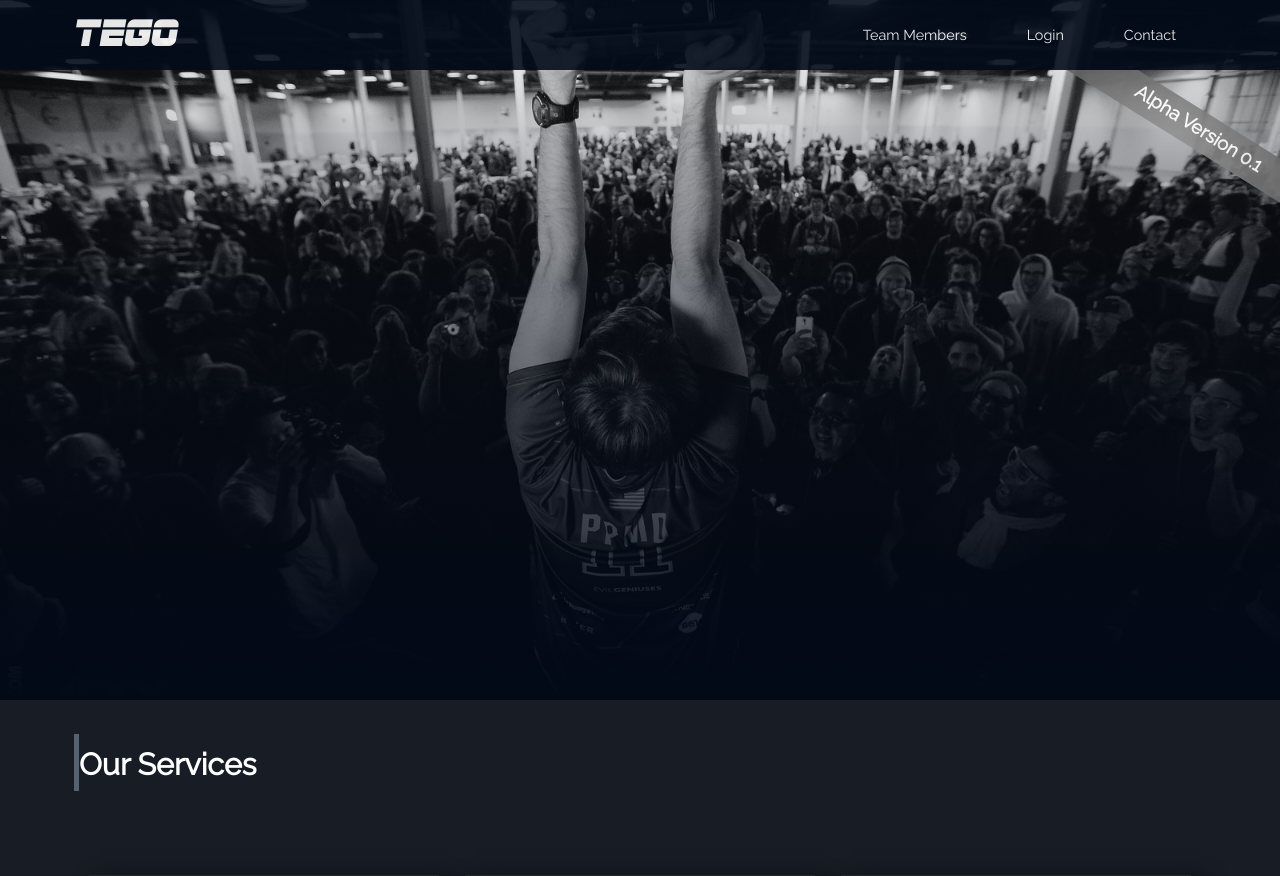
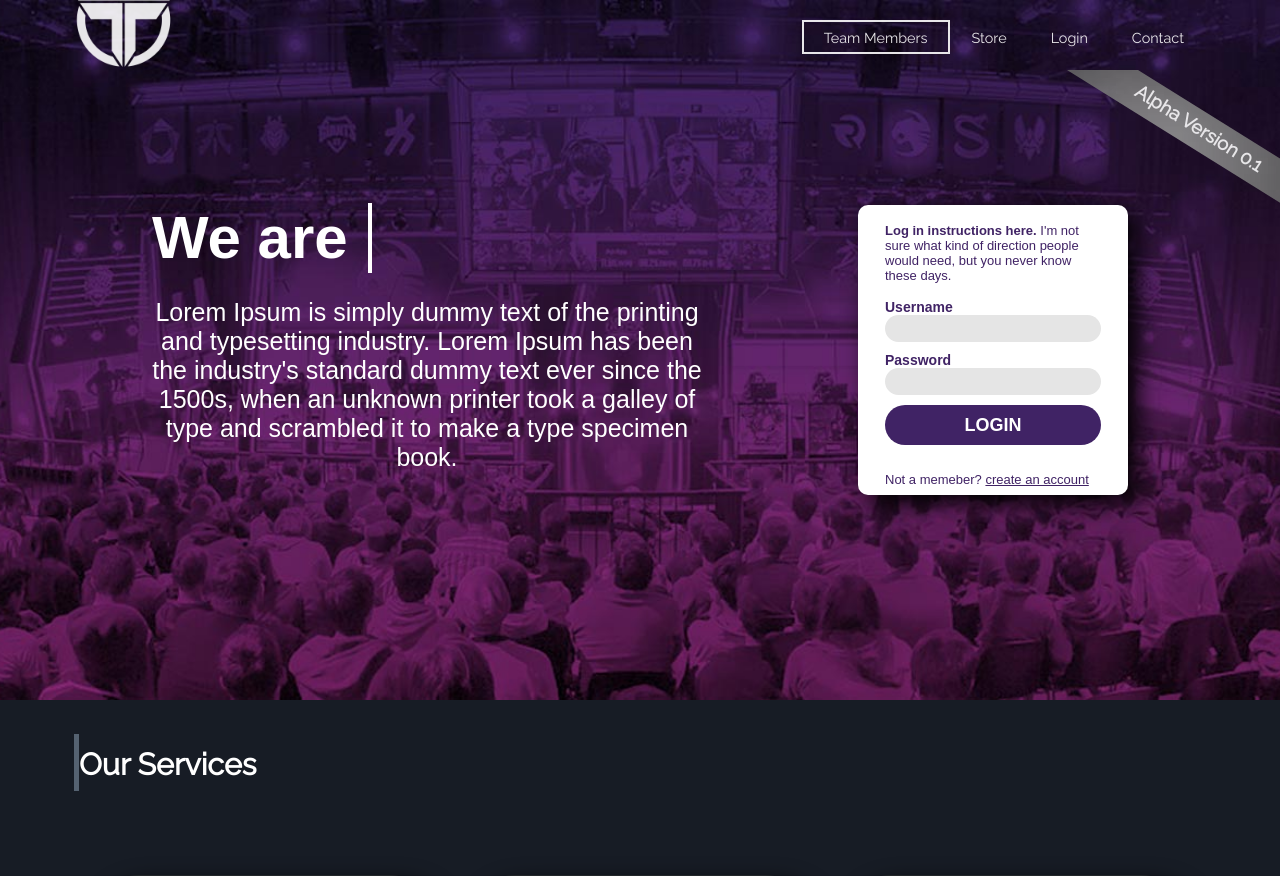
Before and after one commit to briananstett/TegoEsports, a PHP site: page / in a window 1280 px wide. Shown: the top 876 px of the page. Run offline with PHP 8.4, Linux system fonts and the light colour scheme.

Commit message:
Joe Design Part1

```diff
--- a/RawHTML/index.html
+++ b/RawHTML/index.html
@@ -5,8 +5,9 @@
         <link href="https://fonts.googleapis.com/css?family=Raleway|Russo+One|Work+Sans" rel="stylesheet">
         <link href="https://fonts.googleapis.com/css?family=Lato" rel="stylesheet">
         <link href="https://cdn.rawgit.com/michalsnik/aos/2.1.1/dist/aos.css" rel="stylesheet">
-        <script src="static\jquery-3.2.1.js"></script>
-        <script src="static\scripts.js"></script>
+        <link href="https://fonts.googleapis.com/css?family=Titillium+Web" rel="stylesheet">
+        <script src="static/jquery-3.2.1.js"></script>
+        <script src="static/scripts.js"></script>
         <script src="https://cdn.rawgit.com/michalsnik/aos/2.1.1/dist/aos.js"></script>
         <script>
             $(function() {
@@ -20,6 +21,7 @@ $(window).on('load', function() {
     </head>
     <body class="grey">
         <div>
+            <nav id="background" class="smallSlice"></nav>
             <nav id="navBar" class="smallSlice">
                     <h3 id="alphaBanner">Alpha Version 0.1</h3>
                     <img id="clipped" src="static\images\greybannerimage.jpg">
@@ -35,14 +37,43 @@ $(window).on('load', function() {
                 <div class="flexRow">
                     <button class="hamburger noselect">&#9776;</button>
                     <button class="cross noselect">&#735;</button>
-                    <a data-aos="fade-right" id="navLogo" class="noselect" href="#">TeGo</a>
-                    <a data-aos="fade-left" class="navBarItems" href="#">Team Members</a>
-                    <a data-aos="fade-left" class="navBarItems" href="#">Login</a>
-                    <a data-aos="fade-left" class="navBarItems" href="#">Contact</a>
+                    <a data-aos="fade-right" id="navLogo" class="noselect" href="#"><img src="static/images/TEGO_Logo.png" id="tegoImg"></a>
+                    <div data-aos="fade-left" id=navBarItemsContainer>
+                        <a class="navBarItems" href="#">Contact</a>
+                        <a class="navBarItems" href="#">Login</a>
+                        <a class="navBarItems" href="#">Store</a>
+                        <a id='teamMembers' href="#">Team Members</a>
+                    </div>
                 </div>
             </nav>
             <div class="xLargeSlice mainImageSlice">
-                    <!-- Image defined in CSS-->
+                <div style="justify-content: space-around;" class="flexRow">
+                    <div data-aos="fade-right" id=headerParagraph>
+                        <div id="weAreDiv">
+                            <h1>We are</h1>
+                            <h1>
+                                <a href="" class="typewrite" data-period="2000" data-type='[ "TeGo", "Gamers", "Developers", "Musicians", "Designers", "Artists", "Engineers" ]'>
+                                <span class="wrap"></span>
+                                </a>
+                            </h1>
+                        </div>
+                        <p>Lorem Ipsum is simply dummy text of the printing and typesetting industry. Lorem Ipsum has been the industry's standard dummy text ever since the 1500s, when an unknown printer took a galley of type and scrambled it to make a type specimen book.</p>
+                    </div>
+                    <div data-aos="fade-left" id="loginDiv">
+                        <p style="margin-top:10px;">
+                            <strong>Log in instructions here.</strong> I'm not sure what kind of direction people would need, but you never know these days.
+                        </p>
+                        <form>
+                            <label for="username">Username</label>
+                            <input type="text" name="username" id="username">
+                            <label for="password">Password</label>
+                            <input type="password" name="password" id="password">
+                            <input type="button" value="LOGIN">
+                        </form>
+                        <p>Not a memeber? <a style="text-decoration:underline;" href="#">create an account</a></p>
+
+                    </div>
+                </div>
             </div>
             <div class="mediumSlice grey">
                 <div data-aos="fade-right" class="flexRow">
--- a/RawHTML/static/main.css
+++ b/RawHTML/static/main.css
@@ -22,25 +22,49 @@ body {
 
 /* NavBar */
 #navBar {
-    background:#040C1A;
+    background:transparent;
     opacity:.9;
     position: fixed;
     top: 0;
     z-index: 2000;
 }
+#background{
+    background-color:#402365;
+    opacity:.7;
+    position: fixed;
+    top: 0;
+    z-index: 2000;
+    display: none;
+}
 .navBarItems{
     flex-basis: content;
     font-size: .9em;
-    padding: 0 30px;
-    line-height: 70px;
+    padding: 0 20px;
+    line-height: 32px;
+    border: 2px solid transparent;
     transition-duration: .6s;
+    height:100%;
+}
+#teamMembers{
+    flex-basis: content;
+    font-size: .9em;
+    padding: 0 20px;
+    line-height: 32px;
+    transition-duration: 1s;
+    height:100%;
+    border: 2px solid white;
+}
+#navBarItemsContainer{
+    height:30px;
+    display:flex;
+    flex-direction: row-reverse;
+    justify-content: center
 }
 #navLogo{
     margin-right: auto;
     font-size:40px;
     font-family: 'Sport Regular';
     flex-basis: content;
-
     line-height: 70px;
 
 }
@@ -80,6 +104,8 @@ body {
 .xLargeSlice{
     height:700px;
     width: 100%;
+    display:flex;
+    justify-content: center;
 }
 .xxLargeSlice{
     height:800px;
@@ -89,9 +115,7 @@ body {
 /* Main image on home page */
 .mainImageSlice{
     /* Image the entire slice  */
-
-    background: linear-gradient(to top, #020917, transparent ), url('background.png');
-    background-repeat: no-repeat;
+    background: url('../static/images/Header_Image.jpg');
     background-position: center;
     background-size:cover;
 }
@@ -112,6 +136,7 @@ body {
     box-shadow: 10px 10px 25px black;
     background:#23272A;
     margin: 13px;
+    border-radius: 50px;
 }
 .tegoButtonContent{
     font-size: 1.5em;
@@ -183,7 +208,7 @@ body {
     height: 100%;
     width:100%;
     z-index: 2;
-    background-color: rgba(2, 9, 23,0.8);
+    background-color: rgba(64,35,101,0.8);
     text-align: center;
     align-items: center;
     justify-content: center;
@@ -216,8 +241,11 @@ body {
 
 /* Hover */
 .navBarItems:hover{
-    transition-property: background;
-    background: #4D5D71;
+    transition-property: border;
+    border: 2px solid white;
+}
+.navBarItems:hover ~ #teamMembers{
+    border:2px solid transparent;
 }
 .tegoButton:hover{
     transform: scale(1.1);
@@ -388,3 +416,92 @@ footer{
     visibility: hidden;
 }
 }
+
+#tegoImg {
+    position: absolute;
+    top:-30px;
+    width:100px;
+}
+
+#loginDiv {
+    width:270px;
+    height: 290;
+    background-color: #FFFFFF;
+    border-radius: 10px;
+    display:flex;
+    justify-content: space-around;
+    align-items: center;
+    flex-direction: column;
+    box-shadow: 10px 10px 25px black;
+}
+#loginDiv form, #loginDiv p{
+    width:80%;
+    margin:0;
+}
+#loginDiv p, #loginDiv a{
+    font-family:'Titillium Reg', sans-serif;
+    color:#402365;
+    font-size: 13px;
+    text-align: left;
+}
+#loginDiv strong{
+    font-family:'Titillium Reg', sans-serif;
+    color:#402365;
+}
+#loginDiv input, #loginDiv label {
+    font-family:'Titillium Reg', sans-serif;
+    color:#402365;
+    font-weight: 600;
+    font-size: 14px;
+}
+
+#loginDiv input{
+    display: block;
+    width: 100%;
+    height:27px;
+    background-color: #e5e5e5;
+    border:none;
+    border-radius: 15px;
+    outline:0;
+}
+#loginDiv input{
+    margin-bottom: 10px;
+    text-indent: 10px;
+
+}
+#loginDiv input[type=button]{
+    font-family:'Titillium Black', sans-serif;
+    background-color:#402365;
+    border:none;
+    height:40px;
+    border-radius: 20px;
+    color:#ffffff;
+    text-indent: 0;
+    font-size: 18;
+    cursor:pointer;
+    transition-duration: .6s;
+}
+#loginDiv input[type=button]:hover{
+    background-color:#5c3291;
+}
+#headerParagraph{
+    width:550px;
+    text-align: center;
+}
+#headerParagraph p{
+    font-family:'Titillium Reg', sans-serif;
+    font-size: 25px;
+}
+#weAreDiv{
+    display: flex;
+    flex-direction: row;
+    font-size: 30;
+    text-align: right;
+}
+#weAreDiv h1{
+    font-family:'Titillium Black', sans-serif;
+    margin:0;
+}
+.spaceAround{
+    align-content: space-around;
+}
--- a/RawHTML/static/scripts.js
+++ b/RawHTML/static/scripts.js
@@ -21,8 +21,72 @@ $( document ).ready(function() {
     });
     });
 
+//scroll navbar animation
+$(window).scroll(function() {
+    if ($(this).scrollTop() > 100) {
+        $( "#background" ).fadeIn();
+    } else {
+        $( "#background" ).fadeOut();
+    }
+});
 
+//Typing animation
+var TxtType = function(el, toRotate, period) {
+        this.toRotate = toRotate;
+        this.el = el;
+        this.loopNum = 0;
+        this.period = parseInt(period, 10) || 2000;
+        this.txt = '';
+        this.tick();
+        this.isDeleting = false;
+    };
 
+TxtType.prototype.tick = function() {
+    var i = this.loopNum % this.toRotate.length;
+    var fullTxt = this.toRotate[i];
+
+    if (this.isDeleting) {
+    this.txt = fullTxt.substring(0, this.txt.length - 1);
+    } else {
+    this.txt = fullTxt.substring(0, this.txt.length + 1);
+    }
+
+    this.el.innerHTML = '<span class="wrap">'+this.txt+'</span>';
+
+    var that = this;
+    var delta = 200 - Math.random() * 100;
+
+    if (this.isDeleting) { delta /= 2; }
+
+    if (!this.isDeleting && this.txt === fullTxt) {
+    delta = this.period;
+    this.isDeleting = true;
+    } else if (this.isDeleting && this.txt === '') {
+    this.isDeleting = false;
+    this.loopNum++;
+    delta = 500;
+    }
+
+    setTimeout(function() {
+    that.tick();
+    }, delta);
+};
+
+window.onload = function() {
+    var elements = document.getElementsByClassName('typewrite');
+    for (var i=0; i<elements.length; i++) {
+        var toRotate = elements[i].getAttribute('data-type');
+        var period = elements[i].getAttribute('data-period');
+        if (toRotate) {
+          new TxtType(elements[i], JSON.parse(toRotate), period);
+        }
+    }
+    // INJECT CSS
+    var css = document.createElement("style");
+    css.type = "text/css";
+    css.innerHTML = ".typewrite > .wrap { border-right: 0.08em solid #fff}";
+    document.body.appendChild(css);
+};
 
     // $(".hamburger").css("pointer-events", "none");
     // $(".cross").css("pointer-events", "auto");
--- a/public/main.css
+++ b/public/main.css
@@ -36,8 +36,9 @@ body {
     transition-duration: .6s;
 }
 #navLogo{
+    height:3opx;
+    width:30px;
     margin-right: auto;
-    font-size:40px;
     font-family: 'Sport Regular';
     flex-basis: content;
 
@@ -94,7 +95,7 @@ body {
 
 }
 .xLargeSlice{
-    height:700px;
+    height:643px;
     width: 100%;
 }
 .xxLargeSlice{
@@ -105,7 +106,6 @@ body {
 /* Main image on home page */
 .mainImageSlice{
     /* Image the entire slice  */
-
     background: linear-gradient(to top, #020917, transparent ), url('background.png');
     background-repeat: no-repeat;
     background-position: center;
```
Also changed, not shown: RawHTML/static/images/Header_Image.jpg (added), RawHTML/static/images/TEGO_Logo.png (added), package-lock.json.
